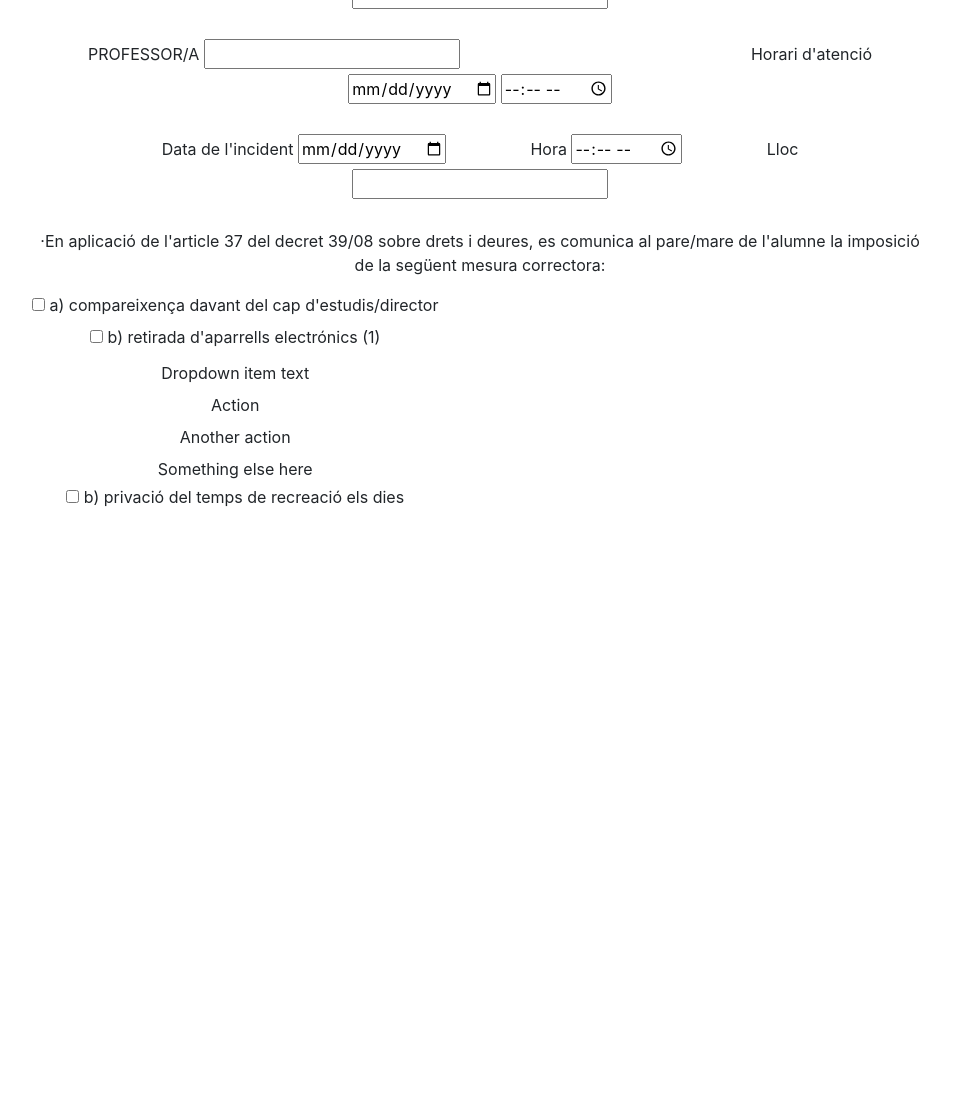
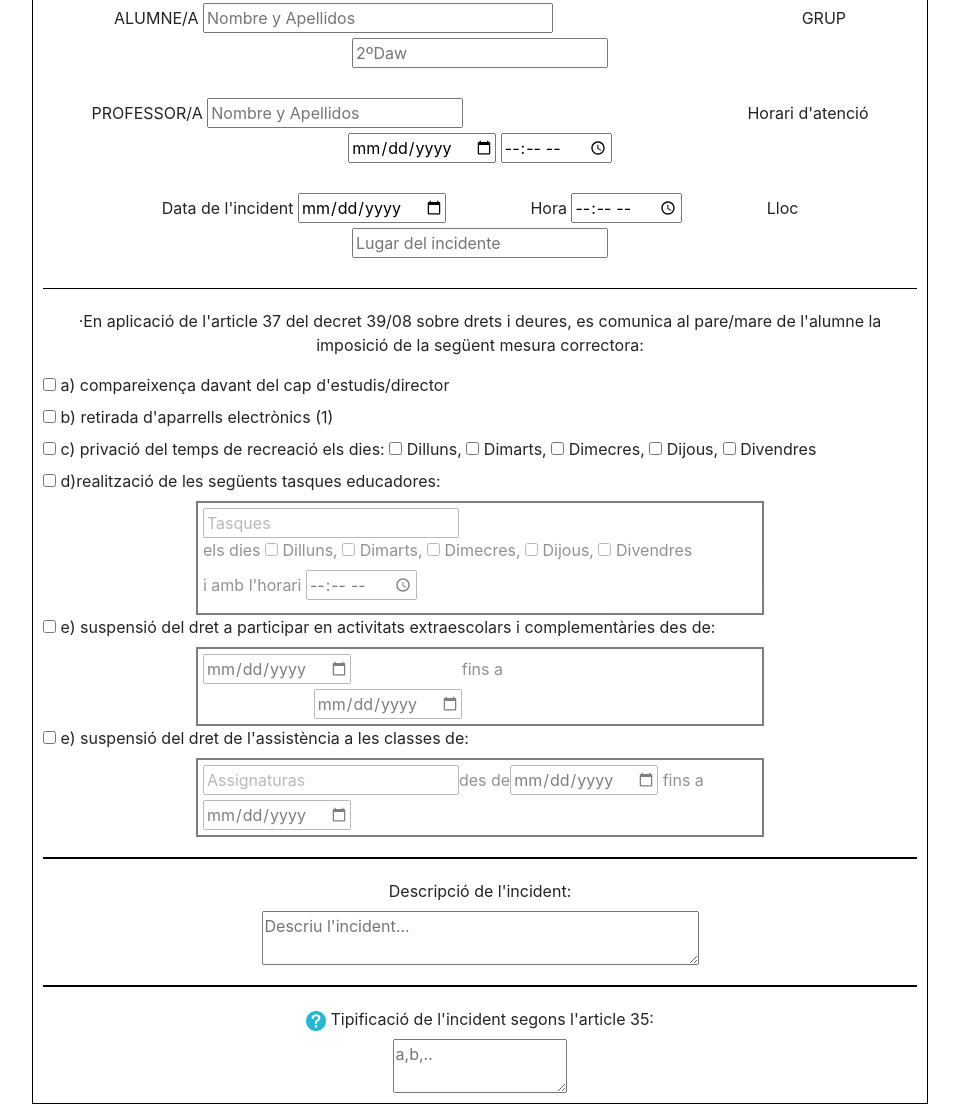
Before and after one commit to Ruben-Vela-Aliaga/DIW, a plain HTML site: page Ejercicio13/convivencia.html in a window 1280 px wide. Shown: the part 176-1296 px from the top of the page, without its empty margins (160-1119 px from the left). Before the commit the page ends 800 px from the top, so only its background shows below. Drawn offline with nearby package versions, Linux system fonts and the light colour scheme.

Commit message:
Falta poner algunas acciones y terminar estructura html

```diff
--- a/Ejercicio13/CSS/convivencia.css
+++ b/Ejercicio13/CSS/convivencia.css
@@ -1,6 +1,14 @@
 #Titulo{
     margin-top: 2%;
+    width: 50%;
+    border: 1px solid black;
 }
+#ExtraescolaresIni{
+  margin-right: 20%;
+}
+#ExtraescolaresFin{
+    margin-left: 20%;
+  }
 #nombreAlumno{
     margin-right: 30%;
 }
@@ -16,8 +24,41 @@
 #LugarIncidente{
 
 }
+.checkBoxD{
+    width: 65%;
+    text-align: left;
+    border: 2px solid black;
+    padding: 5px;
+    opacity: 0.5;
+
+
+}
+img{
+    width: 20px;
+}
+.Articulo{
+    border-top: 1px solid black;
+    padding-top: 20px;
+}
+.Descipcion{
+    margin-top: 20px;
+    border-top: 2px solid black;
+    padding-top: 20px;
+}
+textarea{
+    width: 100%;
+}
+.tipificacion{
+    width: 20%;
+}
+.comentario{
+    width: 50%;
+}
+
 .checkBox{
-    float: left;
+text-align: left;
+
+
 }
 #nombreAlumno{
     width: 350px;
@@ -28,6 +69,7 @@
 }
 form{
     margin-top: 2%;
-
+    border: 1px solid black;
     width: 70%;
+    padding: 10px;
 }
--- a/Ejercicio13/convivencia.html
+++ b/Ejercicio13/convivencia.html
@@ -25,13 +25,13 @@
 
             <div class="grupo">
                 <label for="nombreAlumno">ALUMNE/A</label>
-                <input type="text" id="nombreAlumno">
+                <input type="text" id="nombreAlumno" placeholder="Nombre y Apellidos">
                 <label for="grupo">GRUP</label>
-                <input type="text" id="Grupo">
+                <input type="text" id="Grupo" placeholder="2ºDaw">
             </div>
             <div>
                 <label for="nombreProfe">PROFESSOR/A</label>
-                <input type="text" id="nombreProfe">
+                <input type="text" id="nombreProfe"  placeholder="Nombre y Apellidos">
                 <label for="horario">Horari d'atenció</label>
                 <input type="date" id="Horario">
                 <input type="time" id="Horario">
@@ -42,36 +42,84 @@
                     <label for="horaIncidente">Hora</label>
                     <input type="time" id="horaIncidente">
                     <label for="LugarIncidente">Lloc</label>
-                    <input type="text" id="LugarIncidente">
+                    <input type="text" id="LugarIncidente"  placeholder="Lugar del incidente">
                 </div>
-                <div>
+                <div class="Articulo">
                     <p>·En aplicació de l'article 37 del decret 39/08 sobre drets i deures, es comunica al pare/mare de l'alumne la imposició de la següent
                         mesura correctora:
                     </p>
                 </div>
-                <div class="checkBox">
-                    <div class="checkBox" >
-                    <input type="checkbox" >
+                <div>
+                    <div class="checkBox">
+                    <input type="checkbox" id="checkBox-1" >
                     <label>a)<span></span> compareixença davant del cap d'estudis/director</label>
                 </div>
-                <div>
-                        <input type="checkbox" >
-                        <label>b)<span></span> retirada d'aparrells electrónics (1)</label>
+                <div  class="checkBox">
+                        <input type="checkbox" id="checkBox-2">
+                        <label>b)<span></span> retirada d'aparrells electrònics (1)</label>
                 </div>
+                <div class="checkBox">
+                    <input type="checkbox"id="checkBox-3" >
+                    <label>c)<span></span> privació del temps de recreació els dies: <span></span> <input type="checkbox"  > Dilluns,  <input type="checkbox" > Dimarts,
+                        <input type="checkbox" > Dimecres, <input type="checkbox" > Dijous, <input type="checkbox" > Divendres</label>
+
+            </div>
+            <div class="checkBox">
+                <input type="checkbox" id="checkBox-4" >
+                <label>d)realització de les següents tasques educadores:</label>
+                </div>
+<div class="checkBoxD">
+        <input type="text" id="Tareas"  placeholder="Tasques">
+        <label>els dies  <span></span> <input type="checkbox"  > Dilluns,  <input type="checkbox" > Dimarts,
+            <input type="checkbox" > Dimecres, <input type="checkbox" > Dijous, <input type="checkbox" > Divendres</label>
+            <label> i amb l'horari <input type="time"></label>
+</div>
+<div class="checkBox">
+        <input type="checkbox" id="checkBox-5" >
+        <label>e) suspensió del dret a participar en activitats extraescolars i complementàries des de:</label>
+        </div>
+        <div class="checkBoxD">
+                <input type="date" id="ExtraescolaresIni"><label>fins a</label><input type="date" id="ExtraescolaresFin">
+
+        </div>
+        <div class="checkBox">
+                <input type="checkbox" id="checkBox-5" >
+                <label>e) suspensió del dret de l'assistència a les classes de:</label>
+                </div>
+                <div class="checkBoxD">
+                        <input type="text" id="Clases" placeholder="Assignaturas"><label>des de</label><input type="date" id="SuspensionIni">
+                        <label>fins a</label><input type="date" id="SupsensionFin">
+
+                </div>
+                <div class="Descipcion">
+
+                        <label>Descripció de l'incident:</label>
 
 
-                        <div >
-                                <span class="dropdown-item-text"> Dropdown item text</span>
-                                <a class="dropdown-item" href="#">Action</a>
-                                <a class="dropdown-item" href="#">Another action</a>
-                                <a class="dropdown-item" href="#">Something else here</a>
-                              </div>
+                        </div>
+                        <div class="comentario">
+                                <textarea id="Incidente" placeholder="Descriu l'incident..."></textarea>
 
-                <div>
-                        <input type="checkbox" >
-                        <label>b)<span></span> privació del temps de recreació els dies </label>
+                        </div>
+                        <div class="Descipcion">
 
-                </div>
+                                <img src="img/pregunta.png">  <label>Tipificació  de l'incident segons l'article 35:</label>
+
+
+                                </div>
+                                <div class="tipificacion">
+                                        <textarea id="Tipificació" placeholder="a,b,.."></textarea>
+
+                                </div>
+
+</div>
+
+
+
+
+
+
+
 
 
 
```
Also changed, not shown: Ejercicio13/img/pregunta.png (added).
